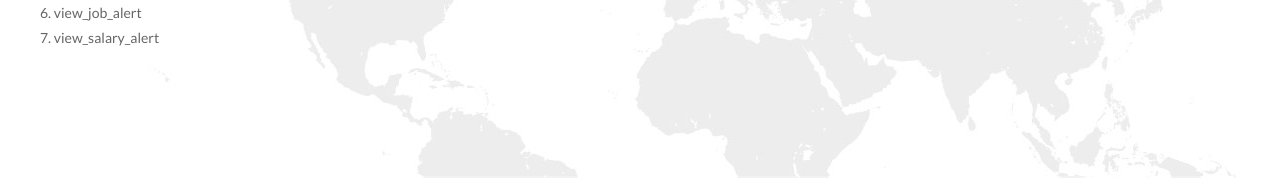
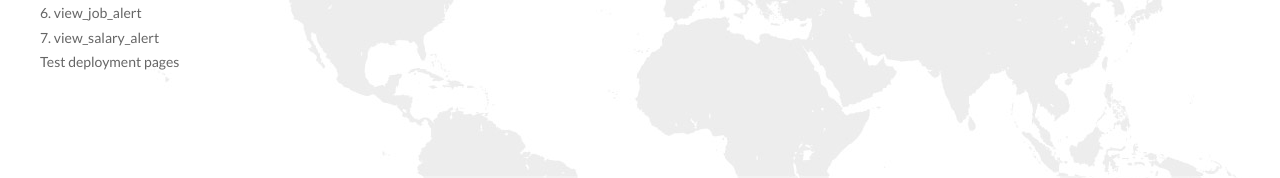
Before and after one commit to rainat/salary_surevey_frontend, a plain HTML site: page index_.html in a window 1280 px wide. Shown: the part 160-338 px from the top of the page. Drawn offline with Linux system fonts and the light colour scheme.

Commit message:
add code on index page

```diff
--- a/index_.html
+++ b/index_.html
@@ -50,6 +50,7 @@
     <li><a href="http://purepsdhtml.com/salary-survey/create_salary_alert.html"  target="_blank">5. create_salary_alert</a></li>
     <li><a href="http://purepsdhtml.com/salary-survey/view_job_alert.html"  target="_blank">6. view_job_alert</a></li>
     <li><a href="http://purepsdhtml.com/salary-survey/view_salary_alert.html"  target="_blank">7. view_salary_alert</a></li>
+    <li><a href="#" onclick="return false"  target="_blank">Test deployment pages</a></li>
   </ul>
 </body>
 </html>
```
